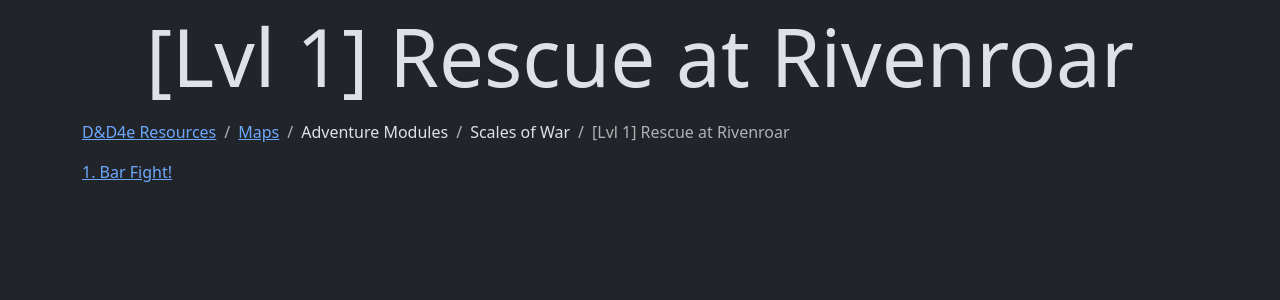
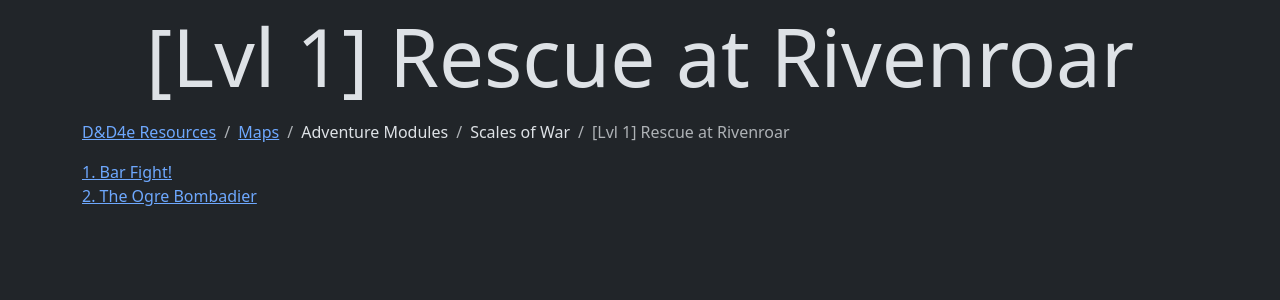
Before and after one commit to DnD4e/Maps, a Jekyll site: the page built from AdventureModules/ScalesOfWar/01-RescueAtRivenroar/index.html, in a window 1280 px wide. Shown: the top 300 px of the page. Built offline with Jekyll 4.4.1, drawn with Linux system fonts in a browser that asks for light colours.

Commit message:
Scales of War: Lvl1 RaR: 2. The Ogre Bombardier: Add

```diff
--- a/_data/AdventureModules_ScalesOfWar/L01_RescueAtRivenroar.json
+++ b/_data/AdventureModules_ScalesOfWar/L01_RescueAtRivenroar.json
@@ -2,4 +2,8 @@
 		"name": "1. Bar Fight!"
 		, "filename": "1. Bar Fight!.webp"
 	}
+	, {
+		"name": "2. The Ogre Bombadier"
+		, "filename": "2. The Ogre Bombardier.webp"
+	}
 ]
```
Also changed, not shown: 1 other file.
